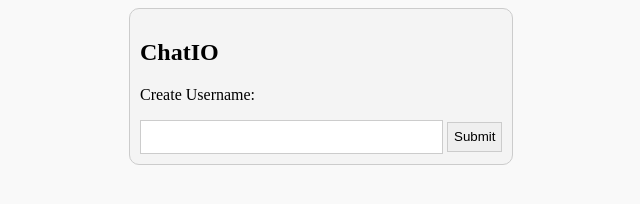
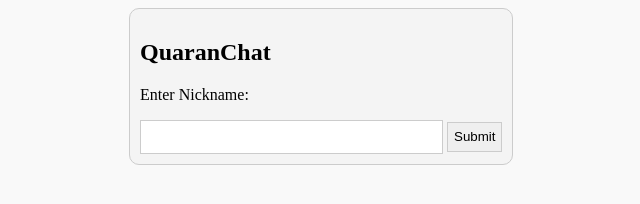
Before and after one commit to RishabhKodes/text.me, a website: page index.html in a window 1280 px wide. Shown: the whole page, without its empty margins (181-821 px from the left). Drawn offline with nearby package versions, Linux system fonts and the light colour scheme; no server answers.

Commit message:
updated index.html

```diff
--- a/index.html
+++ b/index.html
@@ -1,7 +1,7 @@
 <!DOCTYPE html>
 <html>
 <head>
-	<title>ChatIO</title>
+	<title>QuaranChat</title>
 	<style>
 		body{
 			background:#f9f9f9;
@@ -57,8 +57,8 @@
 <body>
 	<div id="container">
 		<div id="namesWrapper">
-			<h2>ChatIO</h2>
-			<p>Create Username:</p>
+			<h2>QuaranChat</h2>
+			<p>Enter Nickname:</p>
 			<div id="error"></div>
 			<form id="usernameForm">
 				<input type="text" size="35" id="username">
```
